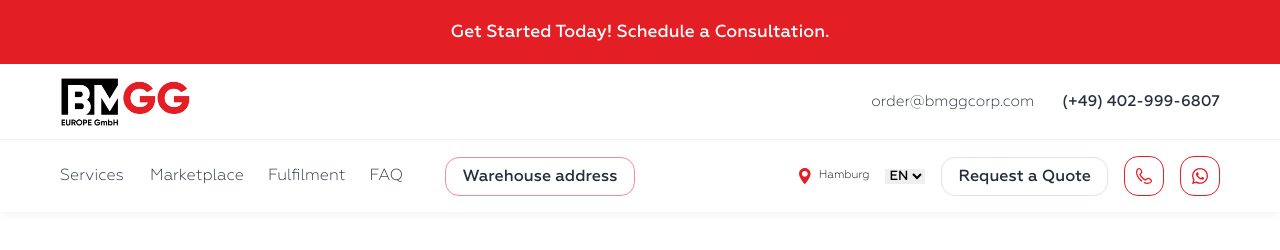
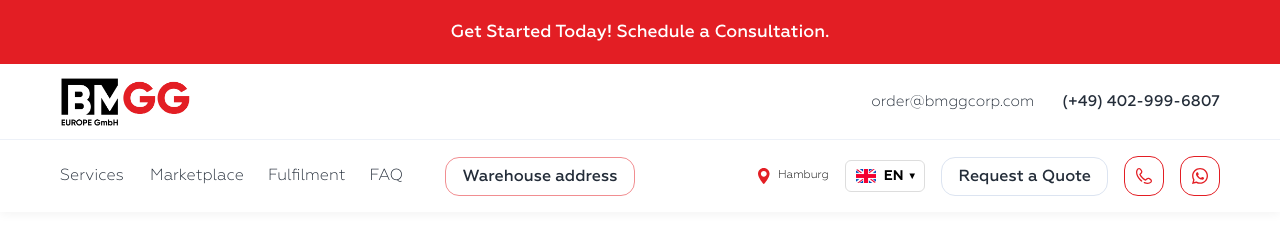
Before and after one commit to webobscure/onkron-logistics, a React (Vite) app: page / in a window 1280 px wide. Shown: the top 250 px of the page. Built offline with nearby package versions, Linux system fonts and the light colour scheme; a web font is replaced by a local one.

Commit message:
свитчер с пнг

```diff
--- a/index.html
+++ b/index.html
@@ -11,8 +11,51 @@
     <title>BMGG Europe</title>
   </head>
   <body>
+    <script type="text/javascript">
+      _linkedin_partner_id = '7029922'
+      window._linkedin_data_partner_ids =
+        window._linkedin_data_partner_ids || []
+      window._linkedin_data_partner_ids.push(_linkedin_partner_id)
+    </script>
+    <script type="text/javascript">
+      ;(function (l) {
+        if (!l) {
+          window.lintrk = function (a, b) {
+            window.lintrk.q.push([a, b])
+          }
+          window.lintrk.q = []
+        }
+        var s = document.getElementsByTagName('script')[0]
+        var b = document.createElement('script')
+        b.type = 'text/javascript'
+        b.async = true
+        b.src = 'https://snap.licdn.com/li.lms-analytics/insight.min.js'
+        s.parentNode.insertBefore(b, s)
+      })(window.lintrk)
+    </script>
+    <noscript>
+      <img
+        height="1"
+        width="1"
+        style="display: none"
+        alt=""
+        src="https://px.ads.linkedin.com/collect/?pid=7029922&fmt=gif"
+      />
+    </noscript>
     <div id="root"></div>
     <script type="module" src="/src/main.jsx"></script>
-    <script data-b24-form="click/27/6klcc5" data-skip-moving="true">(function(w,d,u){var s=d.createElement('script');s.async=true;s.src=u+'?'+(Date.now()/180000|0);var h=d.getElementsByTagName('script')[0];h.parentNode.insertBefore(s,h);})(window,document,'https://cdn-ru.bitrix24.ru/b6258443/crm/form/loader_27.js');</script>
+    <script data-b24-form="click/27/6klcc5" data-skip-moving="true">
+      ;(function (w, d, u) {
+        var s = d.createElement('script')
+        s.async = true
+        s.src = u + '?' + ((Date.now() / 180000) | 0)
+        var h = d.getElementsByTagName('script')[0]
+        h.parentNode.insertBefore(s, h)
+      })(
+        window,
+        document,
+        'https://cdn-ru.bitrix24.ru/b6258443/crm/form/loader_27.js'
+      )
+    </script>
   </body>
 </html>
--- a/src/Header.jsx
+++ b/src/Header.jsx
@@ -115,7 +115,7 @@ const Header = ({
             <button ref={buttonRef} className="outline-btn">
               {translations.header_request_quote_btn}
             </button>
-            <a href="tel:+494029996807" className="icon-btn">
+            <a href="tel:+494029996807" target="_blank" className="icon-btn">
               <svg
                 fill="none"
                 height="16"
@@ -132,6 +132,7 @@ const Header = ({
             </a>
             <a
               href="https://api.whatsapp.com/send?phone=494029996807"
+              target="_blank"
               className="icon-btn"
             >
               <svg
--- /dev/null
+++ b/src/components/LanguageSwitcher.css
@@ -0,0 +1,56 @@
+.language-dropdown {
+  position: relative;
+  display: inline-block;
+  font-family: sans-serif;
+}
+
+.dropdown-toggle {
+  display: flex;
+  align-items: center;
+  background: transparent;
+  border: 1px solid #ddd;
+  border-radius: 6px;
+  padding: 6px 10px;
+  cursor: pointer;
+  font-weight: bold;
+  font-size: 14px;
+  color: #000;
+}
+
+.flag-icon {
+  width: 20px;
+  height: 14px;
+  object-fit: cover;
+  margin-right: 8px;
+  border-radius: 2px;
+}
+
+.arrow {
+  margin-left: 6px;
+  font-size: 10px;
+}
+
+.dropdown-menu {
+  position: absolute;
+  top: 100%;
+  left: 0;
+  background: #fff;
+  border: 1px solid #ddd;
+  border-radius: 6px;
+  box-shadow: 0 4px 8px rgba(0, 0, 0, 0.1);
+  margin-top: 6px;
+  padding: 4px;
+  z-index: 1000;
+}
+
+.dropdown-menu li {
+  display: flex;
+  align-items: center;
+  padding: 8px 12px;
+  cursor: pointer;
+  transition: background 0.2s;
+}
+
+.dropdown-menu li:hover {
+  background: #f5f5f5;
+}
--- a/src/components/LanguageSwitcher.jsx
+++ b/src/components/LanguageSwitcher.jsx
@@ -1,13 +1,56 @@
+import { useState, useRef, useEffect } from 'react'
 import { useLanguage } from '../context/LanguageContext'
+import enIcon from '../assets/EN.png'
+import ruIcon from '../assets/RU.png'
+import './LanguageSwitcher.css'
 
 const LanguageSwitcher = () => {
   const { language, toggleLanguage } = useLanguage()
+  const [isOpen, setIsOpen] = useState(false)
+  const dropdownRef = useRef(null)
+
+  const handleOutsideClick = (e) => {
+    if (dropdownRef.current && !dropdownRef.current.contains(e.target)) {
+      setIsOpen(false)
+    }
+  }
+
+  useEffect(() => {
+    document.addEventListener('mousedown', handleOutsideClick)
+    return () => {
+      document.removeEventListener('mousedown', handleOutsideClick)
+    }
+  }, [])
+
+  const handleLanguageChange = (lang) => {
+    toggleLanguage(lang)
+    setIsOpen(false)
+  }
 
   return (
-    <select value={language} onChange={(e) => toggleLanguage(e.target.value)}>
-      <option value="en">EN</option>
-      <option value="ru">RU</option>
-    </select>
+    <div className="language-dropdown" ref={dropdownRef}>
+      <button className="dropdown-toggle" onClick={() => setIsOpen(!isOpen)}>
+        <img
+          src={language === 'en' ? enIcon : ruIcon}
+          alt={language}
+          className="flag-icon"
+        />
+        <span>{language.toUpperCase()}</span>
+        <span className="arrow">&#9662;</span>
+      </button>
+      {isOpen && (
+        <ul className="dropdown-menu">
+          <li onClick={() => handleLanguageChange('en')}>
+            <img src={enIcon} alt="EN" className="flag-icon" />
+            <span>EN</span>
+          </li>
+          <li onClick={() => handleLanguageChange('ru')}>
+            <img src={ruIcon} alt="RU" className="flag-icon" />
+            <span>RU</span>
+          </li>
+        </ul>
+      )}
+    </div>
   )
 }
 
```
Also changed, not shown: src/assets/EN.png (added), src/assets/RU.png (added).
